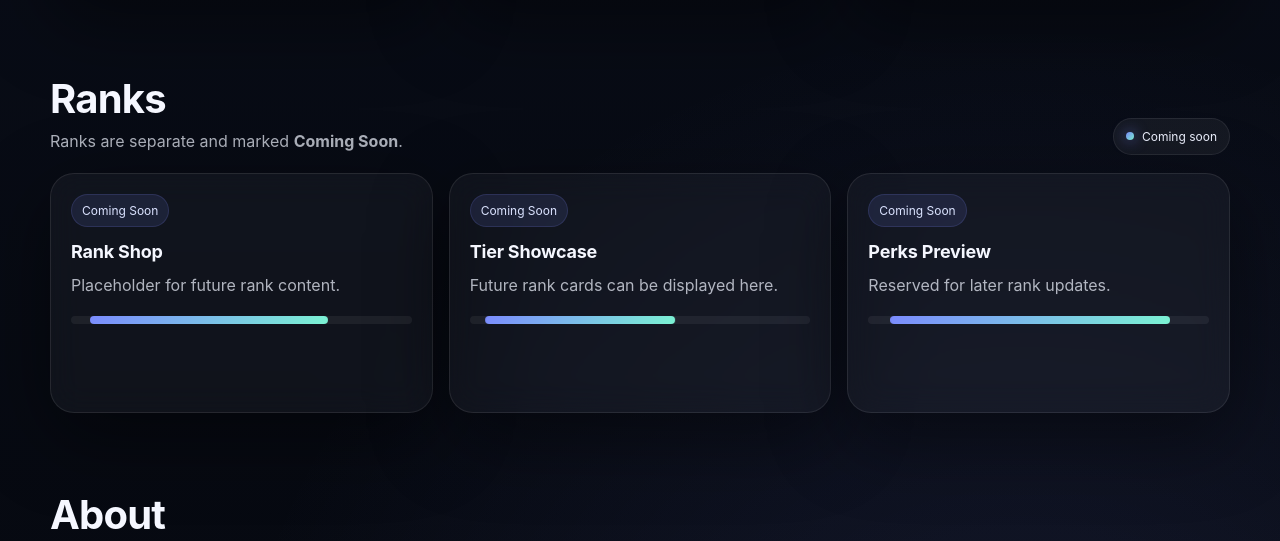
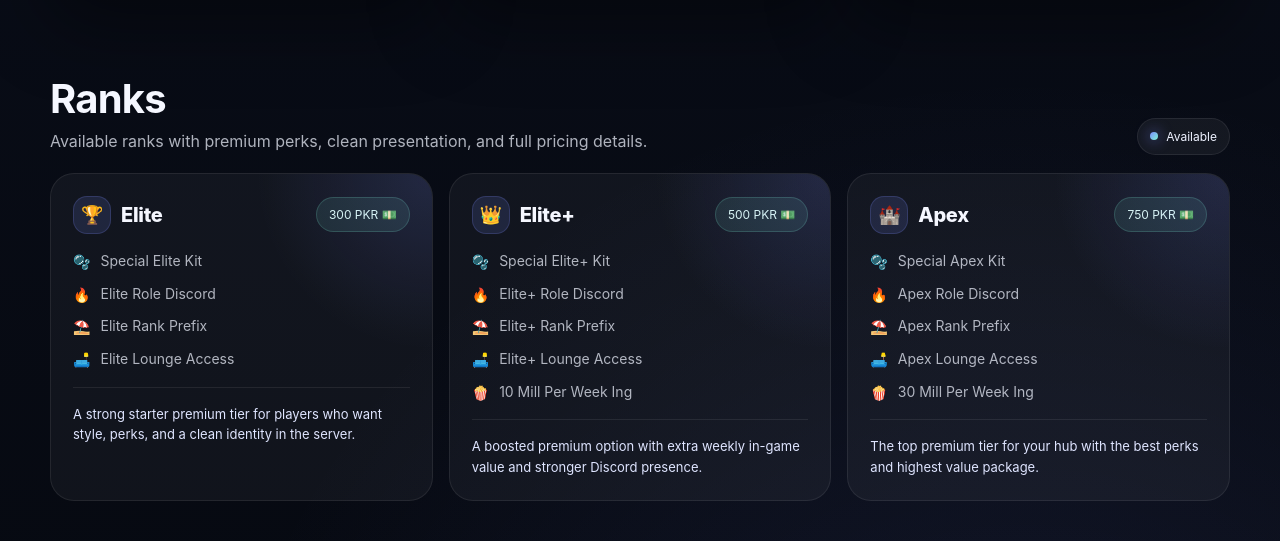
Before and after one commit to abdukhan4221-afk/g1yrex-support, a website: page public/index.html in a window 1280 px wide. Shown: the part 1688-2229 px from the top of the page. Drawn offline with Linux system fonts and the light colour scheme; no server answers.

Commit message:
Add files via upload

```diff
--- a/public/index.html
+++ b/public/index.html
@@ -444,6 +444,97 @@
       50% { transform: translateX(8%); opacity:1; }
     }
 
+
+.rank-grid {
+  display: grid;
+  grid-template-columns: repeat(3, minmax(0, 1fr));
+  gap: 16px;
+}
+.rank-card {
+  position: relative;
+  overflow: hidden;
+  border-radius: 24px;
+  padding: 22px;
+  background: rgba(255,255,255,.045);
+  border: 1px solid rgba(255,255,255,.08);
+  transition: transform var(--speed) ease, border-color var(--speed) ease, background var(--speed) ease;
+}
+.rank-card:hover {
+  transform: translateY(-3px);
+  border-color: rgba(124,140,255,.25);
+  background: rgba(255,255,255,.06);
+}
+.rank-card::before {
+  content: "";
+  position: absolute;
+  inset: 0;
+  background: radial-gradient(circle at top right, rgba(124,140,255,.16), transparent 35%);
+  pointer-events: none;
+}
+.rank-top {
+  display: flex;
+  align-items: center;
+  justify-content: space-between;
+  gap: 12px;
+  margin-bottom: 16px;
+}
+.rank-name {
+  display: flex;
+  align-items: center;
+  gap: 10px;
+  font-size: 20px;
+  font-weight: 800;
+  letter-spacing: -.3px;
+}
+.rank-emoji {
+  width: 38px;
+  height: 38px;
+  border-radius: 14px;
+  display: inline-flex;
+  align-items: center;
+  justify-content: center;
+  background: rgba(124,140,255,.14);
+  border: 1px solid rgba(124,140,255,.2);
+  font-size: 18px;
+}
+.price {
+  padding: 9px 12px;
+  border-radius: 999px;
+  background: rgba(124,244,212,.10);
+  border: 1px solid rgba(124,244,212,.18);
+  color: #dffcf5;
+  font-size: 12px;
+  white-space: nowrap;
+}
+.rank-card ul {
+  list-style: none;
+  padding: 0;
+  margin: 0;
+  display: grid;
+  gap: 10px;
+}
+.rank-card li {
+  display: flex;
+  gap: 10px;
+  align-items: flex-start;
+  color: var(--muted);
+  line-height: 1.55;
+  font-size: 14px;
+}
+.rank-card li span {
+  color: #ffffff;
+  flex: 0 0 auto;
+  margin-top: 1px;
+}
+.rank-note {
+  margin-top: 16px;
+  padding-top: 16px;
+  border-top: 1px solid rgba(255,255,255,.08);
+  color: #dfe5ff;
+  font-size: 13px;
+  line-height: 1.6;
+}
+
     .about-grid {
       display: grid;
       grid-template-columns: 1.08fr .92fr;
@@ -703,40 +794,67 @@
       </div>
     </section>
 
+
 <section class="section" id="ranks">
   <div class="container">
     <div class="section-head reveal">
       <div>
         <h2>Ranks</h2>
-            <p class="lead">Ranks are separate and marked <strong>Coming Soon</strong>.</p>
+        <p class="lead">Available ranks with premium perks, clean presentation, and full pricing details.</p>
       </div>
-          <div class="tag"><span class="dot"></span> Coming soon</div>
+      <div class="tag"><span class="dot"></span> Available</div>
     </div>
 
-        <div class="coming-grid">
-          <article class="coming-card reveal">
-            <div class="coming-pill">Coming Soon</div>
-            <h3>Rank Shop</h3>
-            <p>Placeholder for future rank content.</p>
-            <div class="coming-bar"><span style="width:70%"></span></div>
+    <div class="rank-grid">
+      <article class="rank-card reveal">
+        <div class="rank-top">
+          <div class="rank-name"><span class="rank-emoji">🏆</span> Elite</div>
+          <div class="price">300 PKR 💵</div>
+        </div>
+        <ul>
+          <li><span>🫧</span> Special Elite Kit</li>
+          <li><span>🔥</span> Elite Role Discord</li>
+          <li><span>⛱️</span> Elite Rank Prefix</li>
+          <li><span>🛋️</span> Elite Lounge Access</li>
+        </ul>
+        <div class="rank-note">A strong starter premium tier for players who want style, perks, and a clean identity in the server.</div>
       </article>
-          <article class="coming-card reveal">
-            <div class="coming-pill">Coming Soon</div>
-            <h3>Tier Showcase</h3>
-            <p>Future rank cards can be displayed here.</p>
-            <div class="coming-bar"><span style="width:56%"></span></div>
+
+      <article class="rank-card reveal">
+        <div class="rank-top">
+          <div class="rank-name"><span class="rank-emoji">👑</span> Elite+</div>
+          <div class="price">500 PKR 💵</div>
+        </div>
+        <ul>
+          <li><span>🫧</span> Special Elite+ Kit</li>
+          <li><span>🔥</span> Elite+ Role Discord</li>
+          <li><span>⛱️</span> Elite+ Rank Prefix</li>
+          <li><span>🛋️</span> Elite+ Lounge Access</li>
+          <li><span>🍿</span> 10 Mill Per Week Ing</li>
+        </ul>
+        <div class="rank-note">A boosted premium option with extra weekly in-game value and stronger Discord presence.</div>
       </article>
-          <article class="coming-card reveal">
-            <div class="coming-pill">Coming Soon</div>
-            <h3>Perks Preview</h3>
-            <p>Reserved for later rank updates.</p>
-            <div class="coming-bar"><span style="width:82%"></span></div>
+
+      <article class="rank-card reveal">
+        <div class="rank-top">
+          <div class="rank-name"><span class="rank-emoji">🏰</span> Apex</div>
+          <div class="price">750 PKR 💵</div>
+        </div>
+        <ul>
+          <li><span>🫧</span> Special Apex Kit</li>
+          <li><span>🔥</span> Apex Role Discord</li>
+          <li><span>⛱️</span> Apex Rank Prefix</li>
+          <li><span>🛋️</span> Apex Lounge Access</li>
+          <li><span>🍿</span> 30 Mill Per Week Ing</li>
+        </ul>
+        <div class="rank-note">The top premium tier for your hub with the best perks and highest value package.</div>
       </article>
     </div>
   </div>
 </section>
 
 <section class="section" id="about">
+
       <div class="container">
         <div class="section-head reveal">
           <div>
```
Lines whose indentation alone changed are shown as unchanged.
